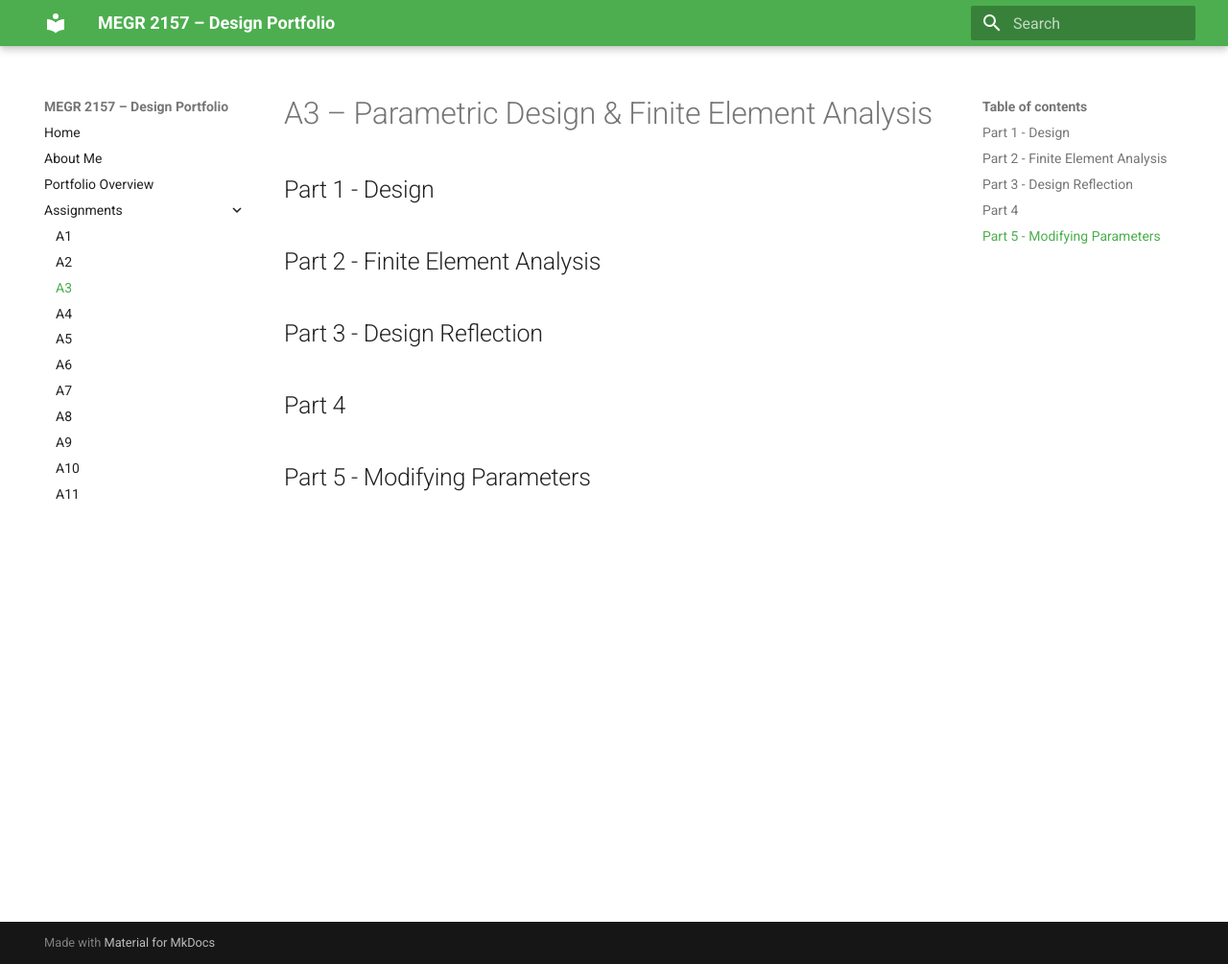
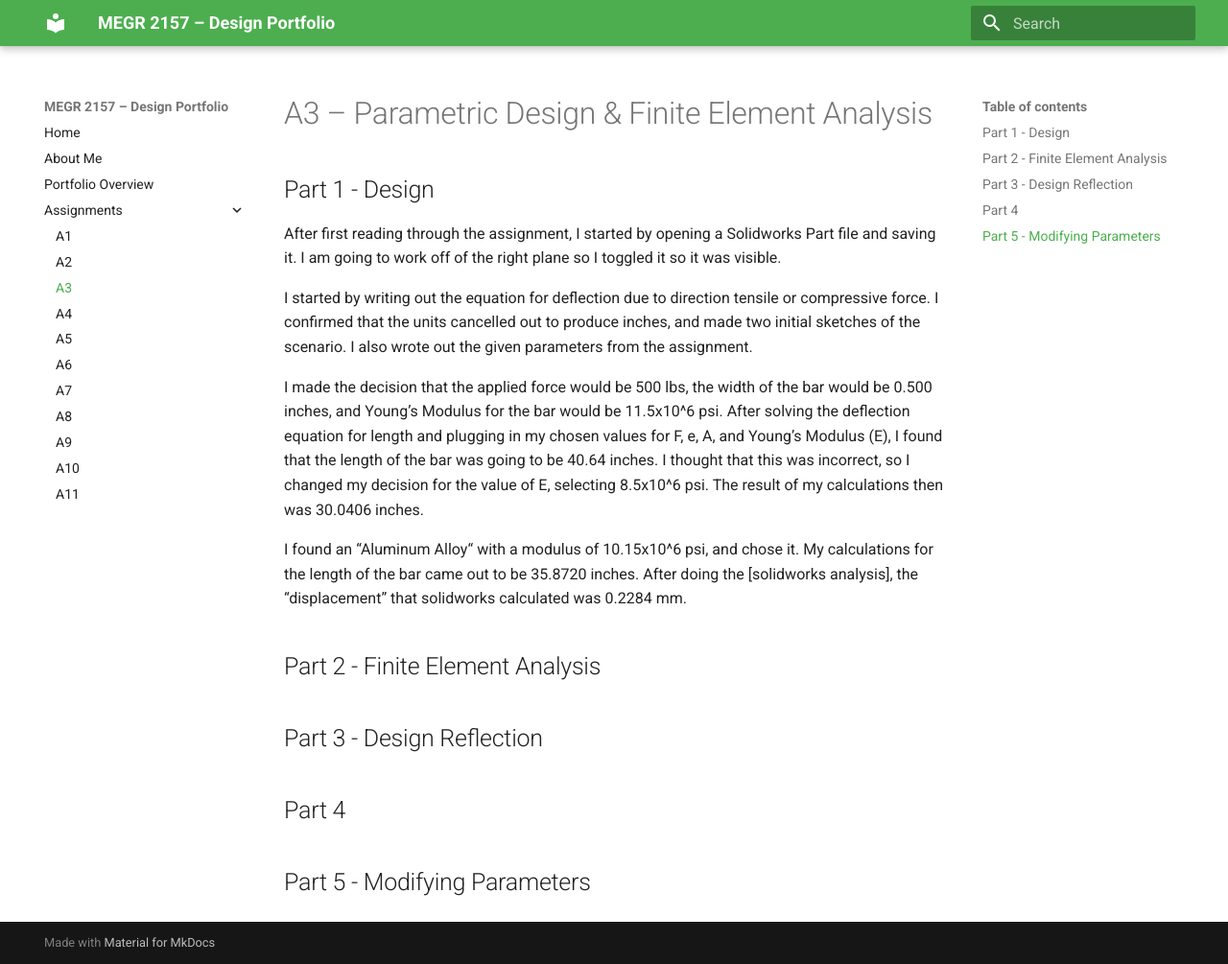
Before and after one commit to Ldreifuss/megr2157-project-portfolio, an MkDocs documentation site: the page built from docs/assignments/A03/index.md, in a window 1280 px wide and 1005 px high. Shown: the whole window at 96% size. Built offline with MkDocs 1.6.1 and Material for MkDocs 9.7.7, drawn with Linux system fonts in a browser that asks for light colours.

Commit message:
Filling in Design Section

```diff
--- a/docs/assignments/A03/index.md
+++ b/docs/assignments/A03/index.md
@@ -1,7 +1,13 @@
 # A3 – Parametric Design & Finite Element Analysis
 
 ## Part 1 - Design
+After first reading through the assignment, I started by opening a Solidworks Part file and saving it. I am going to work off of the right plane so I toggled it so it was visible.
 
+I started by writing out the equation for deflection due to direction tensile or compressive force. I confirmed that the units cancelled out to produce inches, and made two initial sketches of the scenario. I also wrote out the given parameters from the assignment.
+
+I made the decision that the applied force would be 500 lbs, the width of the bar would be 0.500 inches, and Young’s Modulus for the bar would be 11.5x10^6 psi. After solving the deflection equation for length and plugging in my chosen values for F, e, A, and Young’s Modulus (E), I found that the length of the bar was going to be 40.64 inches. I thought that this was incorrect, so I changed my decision for the value of E, selecting 8.5x10^6 psi. The result of my calculations then was 30.0406 inches.
+
+I found an “Aluminum Alloy“ with a modulus of 10.15x10^6 psi, and chose it. My calculations for the length of the bar came out to be 35.8720 inches. After doing the [solidworks analysis], the “displacement” that solidworks calculated was 0.2284 mm.
 
 ## Part 2 - Finite Element Analysis
 
```
